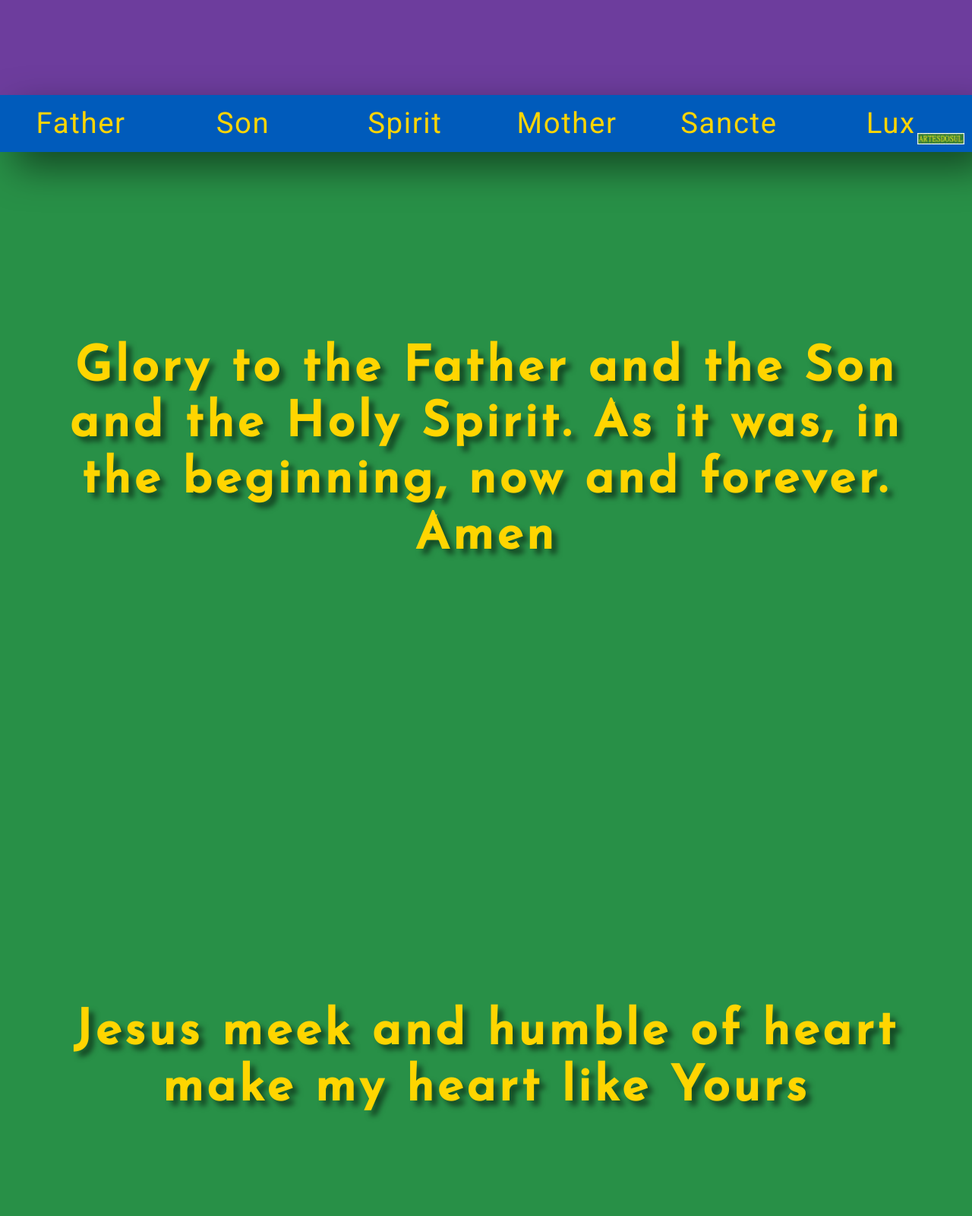
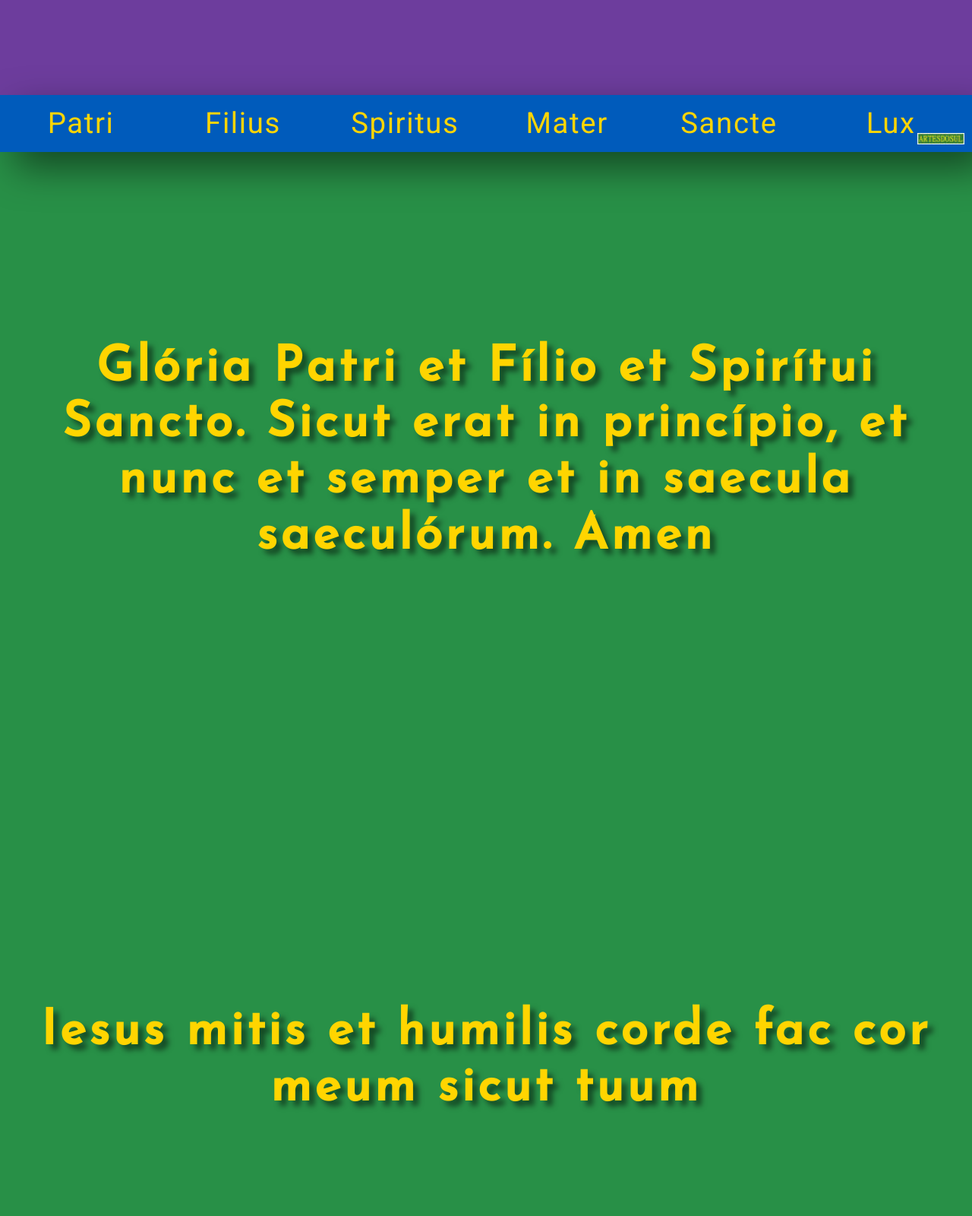
Before and after one commit to araguaci/stop-war-for-ever, a plain HTML site: page index.html in a window 1280 px wide. Shown: the part 600-2200 px from the top of the page at 76% size. Drawn offline with nearby package versions, Linux system fonts and the light colour scheme; a script that the page names is missing.

Commit message:
Stop War For Ever

```diff
--- a/index.html
+++ b/index.html
@@ -95,10 +95,10 @@
             <span class="m">L</span>
         </h3>
         <div class="nav-container">
-            <a class="nav-tab" href="#tab-father">Father</a>
-            <a class="nav-tab" href="#tab-son">Son</a>
-            <a class="nav-tab" href="#tab-spirit">Spirit</a>
-            <a class="nav-tab" href="#tab-mother">Mother</a>
+            <a class="nav-tab" href="#tab-father">Patri</a>
+            <a class="nav-tab" href="#tab-son">Filius</a>
+            <a class="nav-tab" href="#tab-spirit">Spiritus</a>
+            <a class="nav-tab" href="#tab-mother">Mater</a>
             <a class="nav-tab" href="#tab-sancte">Sancte</a>
             <a class="nav-tab" href="#tab-lux">Lux</a>
             <span class="nav-tab-slider" style="width: 0px; left: 0px;"></span>
@@ -107,16 +107,21 @@
 
     <main class="main">
         <section class="slider" id="tab-father">
-            <h1>Glory to the Father and the Son and the Holy Spirit. As it was, in the beginning, now and forever. Amen</h1>
+            <h1>Glória Patri et Fílio et Spirítui Sancto. Sicut erat in princípio, et nunc et semper et in saecula saeculórum. Amen</h1>
         </section>
         <section class="slider" id="tab-son">
-            <h1>Jesus meek and humble of heart make my heart like Yours</h1>
+            <h1>Iesus mitis et humilis corde
+                fac cor meum sicut tuum</h1>
         </section>
         <section class="slider" id="tab-spirit">
-            <h2>Come holy Spirit, fill the hearts of your faithful and kindle in them the fire of Your Love. Send your Spirit and everything will be created and you will renew the face of the earth. Let us pray: O God who has instructed the hearts of your faithful, with the light of the Holy Spirit, make us resow all things according to the same Spirit and enjoy his consolation. By Christ our Lord. Amen</h2>
+            <h2>Veni Sancte Spíritus reple tuórum corda fidélium, et tu amóris in eis ignem accénde. Emítte Spíritum tuum et creabúntur. Et renovábis faciem terrae.
+                <br />Oremus: Deus, qui corda fidélium Sancti Spíritus illustratióne docuisti da nobis in eódem Spíritu recta sápere, et de ejus semper consolatióne gaudére. Per Christum Dóminum nostrum. Amen</h2>
         </section>
         <section class="slider" id="tab-mother">
-            <h2>Hail Queen! Mother of mercy, life, sweetness, our hope, Hail! We shout to you the degredos children of Eve. We sigh to you, moaning and weeping in this valley of tears. Bee, therefore, our lawyer, these merciful eyes of yours, i have returned to us, and after this desterro, show us Jesus, blessed fruit of your womb. The merciful, O pious, O sweet, always Virgin Mary.</h2>
+            <h2>Salve, Regina, Mater misericordiae, vita, dulcédo et spes nostra, salve. Ad te clamamus, éxsules filii Evae. Ad te suspirámus geméntes et flentes in hac lacrimárum valle. Eia ergo, advocáta nostra, illos tuos misericórdes óculos ad nos convérte. Et Jesum benedíctum fructum Ventris tui, nobis, post hoc exsílium, osténde. O clemens, o pia, o dulcis Virgo María!
+
+                Ora pro nobis, sancta Dei Génitrix.
+                <br />Ut digni efficiámur promissiónibus Christi.</h2>
         </section>
         <section class="slider" id="tab-sancte">
             <h2>Sancte Michael Archangele, defende nos in praelio; contra nequitiam et insidias diaboli esto praesidium.Imperet illi Deus, supplices deprecamur: tuque, Princeps militiae caelestis, Satanam aliosque spiritus malignos, qui ad perditionem animarum pervagantur in mundo, divina virtute in infernum detrude. Amen</h2>
```
